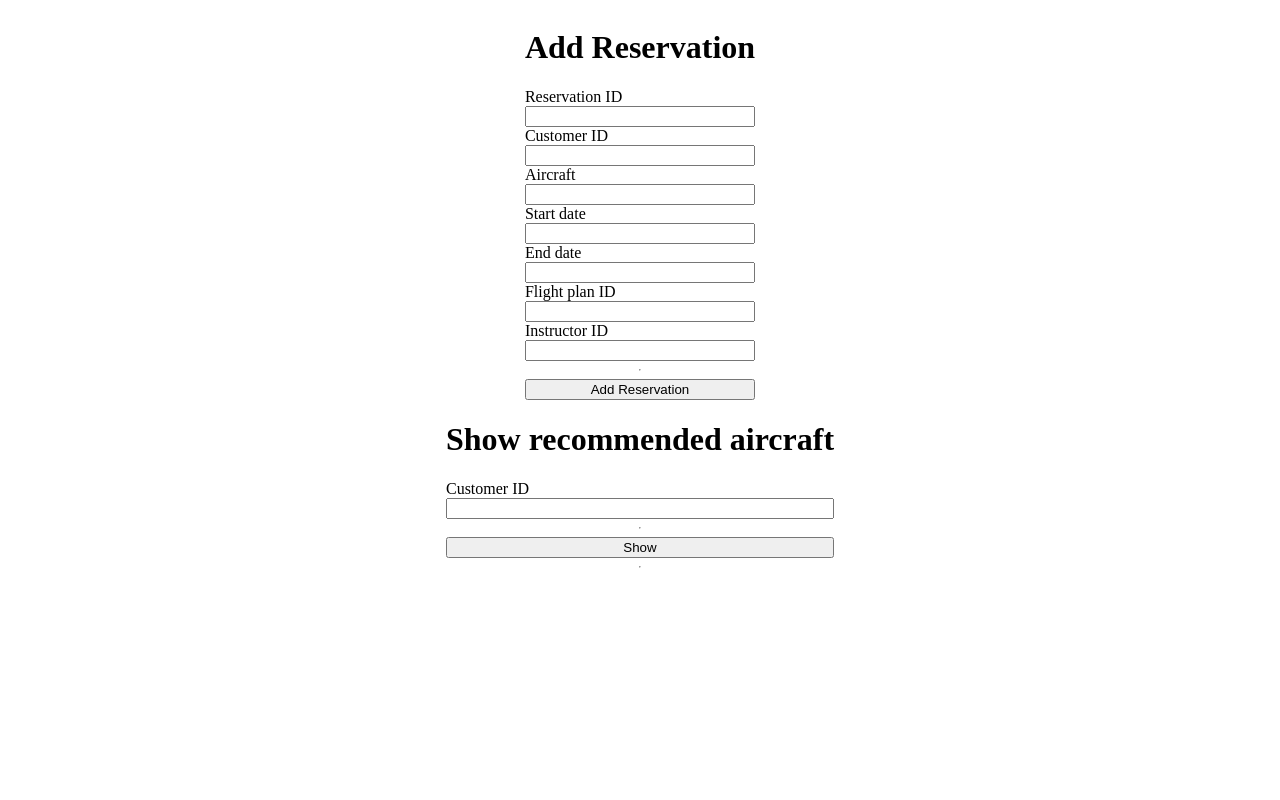
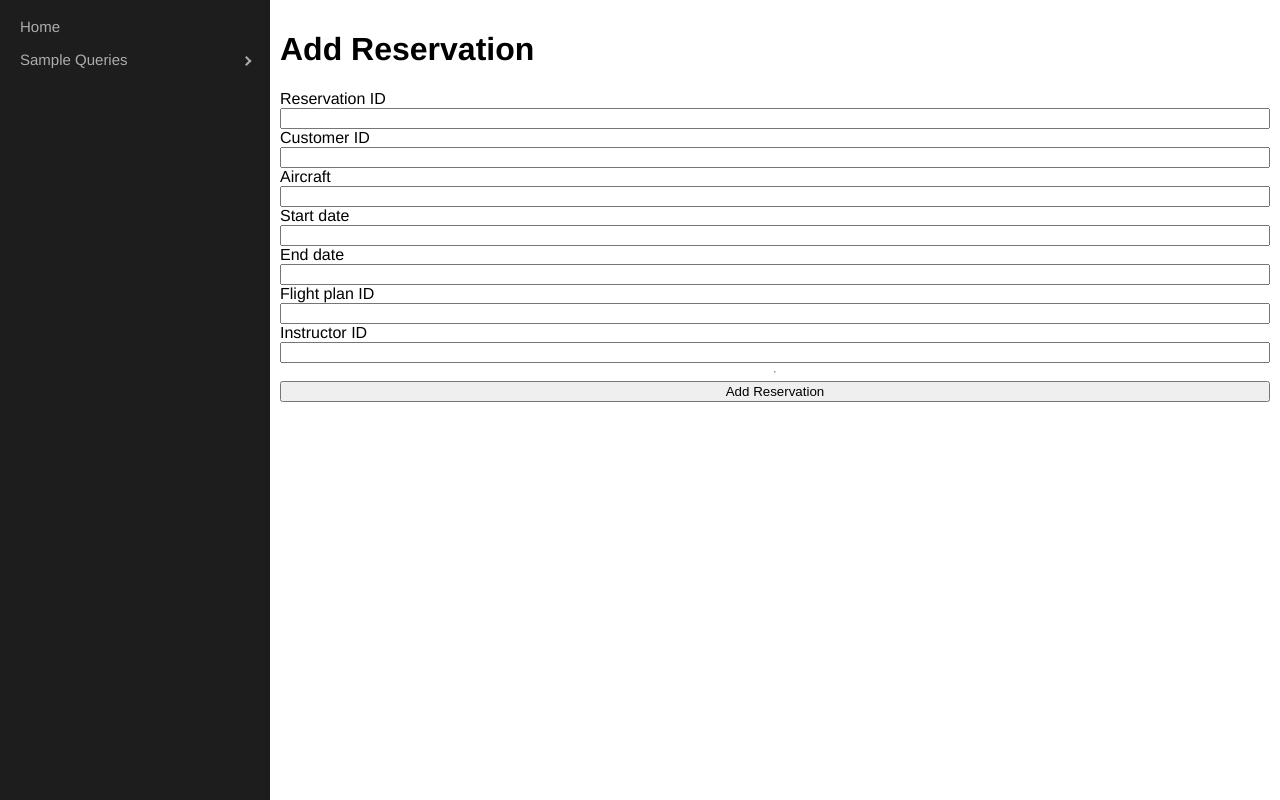
Before and after one commit to Kevinjchang98/CS5021-Project-React, a React (Create React App) app in the folder client/: page /reservation in a window 1280 px wide. Built offline with nearby package versions, Linux system fonts and the light colour scheme.

Commit message:
implement sidebar

```diff
--- a/client/package.json
+++ b/client/package.json
@@ -9,6 +9,8 @@
     "axios": "^0.24.0",
     "react": "^17.0.2",
     "react-dom": "^17.0.2",
+    "react-pro-sidebar": "^0.7.1",
+    "react-router-dom": "^6.0.2",
     "react-scripts": "4.0.3",
     "web-vitals": "^1.1.2"
   },
--- a/client/src/App.css
+++ b/client/src/App.css
@@ -1,19 +1,29 @@
+body {
+	margin: 0px;
+	font-family: 'Avenir', 'Helvetica', sans-serif;
+}
+
 .App {
 	display: flex;
-	flex-direction: column;
-	justify-content: center;
+	flex-direction: row;
 
-	align-items: center;
+	min-height: 100vh;
 }
 
 .Reservation {
+	margin: 10px;
 	display: flex;
 	flex-direction: column;
 	justify-content: center;
 }
 
-.AircraftData {
+.AircraftRecommendation {
+	margin: 10px;
 	display: flex;
 	flex-direction: column;
 	justify-content: center;
 }
+
+.ContentBody {
+	min-width: calc(100vw - 270px);
+}
--- a/client/src/App.js
+++ b/client/src/App.js
@@ -1,107 +1,26 @@
-import { useState } from 'react';
-import Axios from 'axios';
+import { BrowserRouter as Router, Routes, Route } from 'react-router-dom';
 import './App.css';
 
+import Reservation from './Components/Reservation/Reservation';
+import AircraftRecommendation from './Components/AircraftRecommendation/AircraftRecommendation';
+import Sidebar from './Components/Sidebar/Sidebar';
+
 function App() {
-	// Reservation
-	const [ reservationId, setReservationId ] = useState(null);
-	const [ customerId, setCustomerId ] = useState(null);
-	const [ aircraft, setAircraft ] = useState('');
-	const [ start, setStart ] = useState('2021-11-12 13:45:00');
-	const [ end, setEnd ] = useState('2021-11-12 13:45:00');
-	const [ flightPlan, setFlightPlan ] = useState(null);
-	const [ instructorId, setInstructorId ] = useState(null);
+	return (
+		<Router>
+			<div className="App">
+				<div>
+					<Sidebar />
+				</div>
 
-	const addReservation = () => {
-		Axios.post('https://cs5021-project.herokuapp.com/create-reservation', {
-			reservationId: reservationId,
-			customerId: customerId,
-			aircraft: aircraft,
-			start: start,
-			end: end,
-			flightPlan: flightPlan,
-			instructorId: instructorId
-		}).then((res) => {
-			console.log('Success');
-		});
-	};
-
-	// Aircraft
-	const [ aircraftList, setAircraftList ] = useState([]);
-	const [ customerIdAircraft, setCustomerIdAircraft ] = useState(null);
-
-	const getAircraft = () => {
-		Axios.post('https://cs5021-project.herokuapp.com/view-aircraft', { customerIdAircraft: customerIdAircraft }) //
-			.then((res) => {
-				console.log(res.data);
-				setAircraftList(res.data);
-			});
-	};
-
-	return (
-		<div className="App">
-			<div className="Reservation">
-				{/* TODO: Set value to display properly; single source of truth */}
-				<h1>Add Reservation</h1>
-				<label>Reservation ID</label>
-				<input type="number" onChange={(e) => setReservationId(e.target.value)} />
-
-				<label>Customer ID</label>
-				<input type="number" onChange={(e) => setCustomerId(e.target.value)} />
-
-				<label>Aircraft</label>
-				<input type="text" onChange={(e) => setAircraft(e.target.value)} />
-
-				<label>Start date</label>
-				<input type="text" onChange={(e) => setStart(e.target.value)} />
-
-				<label>End date</label>
-				<input type="text" onChange={(e) => setEnd(e.target.value)} />
-
-				<label>Flight plan ID</label>
-				<input type="number" onChange={(e) => setFlightPlan(e.target.value)} />
-
-				<label>Instructor ID</label>
-				<input type="number" onChange={(e) => setInstructorId(e.target.value)} />
-
-				<hr />
-
-				<button
-					onClick={() => {
-						addReservation();
-					}}
-				>
-					Add Reservation
-				</button>
+				<div className="ContentBody">
+					<Routes>
+						<Route path="/recommended-aircraft" element={<AircraftRecommendation />} />
+						<Route path="/reservation" element={<Reservation />} />
+					</Routes>
+				</div>
 			</div>
-
-			<div className="AircraftData">
-				<h1>Show recommended aircraft</h1>
-
-				<label>Customer ID</label>
-				<input type="number" onChange={(e) => setCustomerIdAircraft(e.target.value)} />
-
-				<hr />
-
-				<button
-					onClick={() => {
-						getAircraft();
-					}}
-				>
-					Show
-				</button>
-
-				<hr />
-
-				{aircraftList.map((val, key) => {
-					return (
-						<div key={val.idAircraft}>
-							{val.idAircraft} -- {val.class}
-						</div>
-					);
-				})}
-			</div>
-		</div>
+		</Router>
 	);
 }
 
--- /dev/null
+++ b/client/src/Components/AircraftRecommendation/AircraftRecommendation.jsx
@@ -0,0 +1,41 @@
+import { useState } from 'react';
+import Axios from 'axios';
+
+function AircraftRecommendation() {
+	const [ aircraftList, setAircraftList ] = useState([]);
+	const [ customerIdAircraft, setCustomerIdAircraft ] = useState(null);
+
+	const getAircraft = () => {
+		Axios.post('https://cs5021-project.herokuapp.com/view-aircraft', { customerIdAircraft: customerIdAircraft }) //
+			.then((res) => {
+				console.log(res.data);
+				setAircraftList(res.data);
+			});
+	};
+	return (
+		<div className="AircraftRecommendation">
+			<h1>Show recommended aircraft</h1>
+
+			<label>Customer ID</label>
+			<input type="number" onChange={(e) => setCustomerIdAircraft(e.target.value)} />
+
+			<button
+				onClick={() => {
+					getAircraft();
+				}}
+			>
+				Show
+			</button>
+
+			{aircraftList.map((val, key) => {
+				return (
+					<div key={val.idAircraft}>
+						{val.idAircraft} -- {val.class}
+					</div>
+				);
+			})}
+		</div>
+	);
+}
+
+export default AircraftRecommendation;
--- /dev/null
+++ b/client/src/Components/Reservation/Reservation.jsx
@@ -0,0 +1,65 @@
+import { useState } from 'react';
+import Axios from 'axios';
+
+function Reservation() {
+	const [ reservationId, setReservationId ] = useState(null);
+	const [ customerId, setCustomerId ] = useState(null);
+	const [ aircraft, setAircraft ] = useState('');
+	const [ start, setStart ] = useState('2021-11-12 13:45:00');
+	const [ end, setEnd ] = useState('2021-11-12 13:45:00');
+	const [ flightPlan, setFlightPlan ] = useState(null);
+	const [ instructorId, setInstructorId ] = useState(null);
+
+	const addReservation = () => {
+		Axios.post('https://cs5021-project.herokuapp.com/create-reservation', {
+			reservationId: reservationId,
+			customerId: customerId,
+			aircraft: aircraft,
+			start: start,
+			end: end,
+			flightPlan: flightPlan,
+			instructorId: instructorId
+		}).then((res) => {
+			console.log('Success');
+		});
+	};
+
+	return (
+		<div className="Reservation">
+			{/* TODO: Set value to display properly; single source of truth */}
+			<h1>Add Reservation</h1>
+			<label>Reservation ID</label>
+			<input type="number" onChange={(e) => setReservationId(e.target.value)} />
+
+			<label>Customer ID</label>
+			<input type="number" onChange={(e) => setCustomerId(e.target.value)} />
+
+			<label>Aircraft</label>
+			<input type="text" onChange={(e) => setAircraft(e.target.value)} />
+
+			<label>Start date</label>
+			<input type="text" onChange={(e) => setStart(e.target.value)} />
+
+			<label>End date</label>
+			<input type="text" onChange={(e) => setEnd(e.target.value)} />
+
+			<label>Flight plan ID</label>
+			<input type="number" onChange={(e) => setFlightPlan(e.target.value)} />
+
+			<label>Instructor ID</label>
+			<input type="number" onChange={(e) => setInstructorId(e.target.value)} />
+
+			<hr />
+
+			<button
+				onClick={() => {
+					addReservation();
+				}}
+			>
+				Add Reservation
+			</button>
+		</div>
+	);
+}
+
+export default Reservation;
--- /dev/null
+++ b/client/src/Components/Sidebar/Sidebar.jsx
@@ -0,0 +1,26 @@
+import { ProSidebar, Menu, MenuItem, SubMenu } from 'react-pro-sidebar';
+import 'react-pro-sidebar/dist/css/styles.css';
+
+import { Link } from 'react-router-dom';
+
+function Sidebar() {
+	return (
+		<ProSidebar>
+			<Menu>
+				<MenuItem>
+					<Link to="/">Home</Link>
+				</MenuItem>
+				<SubMenu title="Sample Queries">
+					<MenuItem>
+						<Link to="/recommended-aircraft">Recommended Aircraft</Link>
+					</MenuItem>
+					<MenuItem>
+						<Link to="/reservation">Create Reservation</Link>
+					</MenuItem>
+				</SubMenu>
+			</Menu>
+		</ProSidebar>
+	);
+}
+
+export default Sidebar;
```
Also changed, not shown: 1 other file (tests, documents, lock files or other folders).
